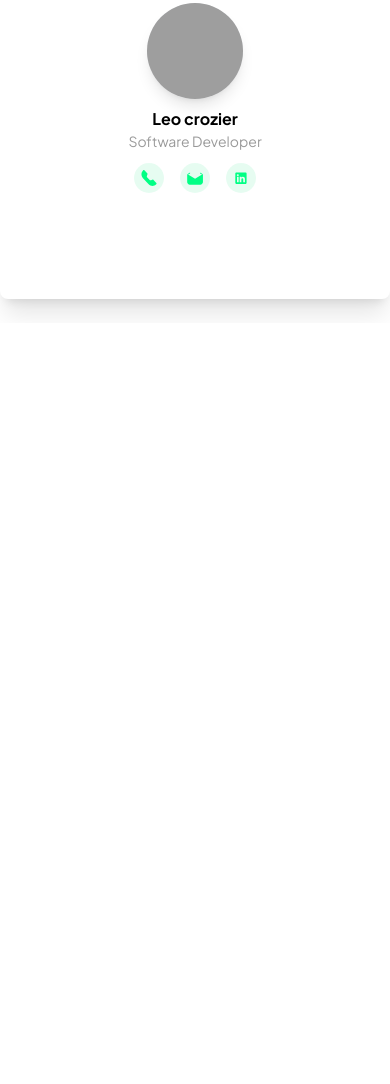
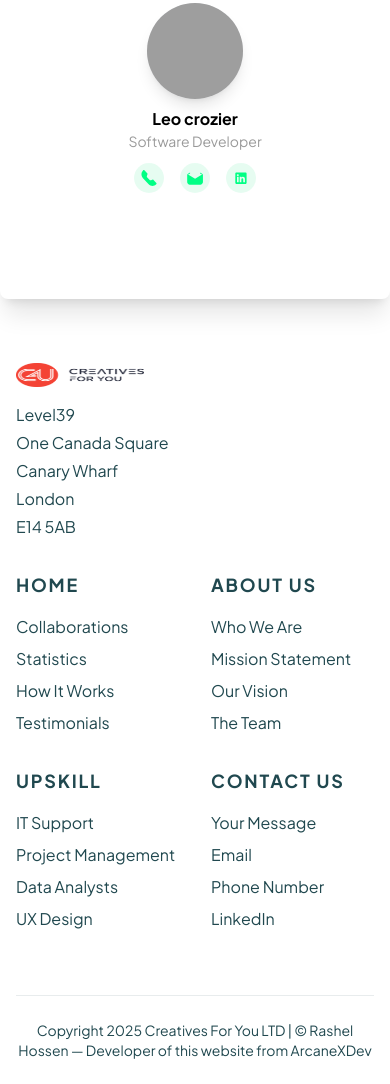
Before and after one commit to TOMJID/assignment-6, a website built with Vite: page index.html in a window 390 px wide. Shown: the part 6420-7504 px from the top of the page. Before the commit the page ends 6743 px from the top, so only its background shows below. Built offline with nearby package versions, Linux system fonts and the light colour scheme; grey boxes are pictures that could not be loaded; files whose address does not match are found by name.

Commit message:
footer complete

```diff
--- a/index.html
+++ b/index.html
@@ -27,7 +27,7 @@
           <div class="hidden md:flex md:items-center md:space-x-8">
             <a
               href="#"
-              class="hover:text-main group text-main relative rounded-md px-3 py-2 text-sm font-medium transition-colors md:text-lg"
+              class="hover:text-main group text-main relative rounded-md px-3 py-2 text-sm font-medium transition-colors md:text-base"
             >
               Home
               <span
@@ -37,7 +37,7 @@
             </a>
             <a
               href="#"
-              class="hover:text-main group text-main relative rounded-md px-3 py-2 text-sm font-medium transition-colors md:text-lg"
+              class="hover:text-main group text-main relative rounded-md px-3 py-2 text-sm font-medium transition-colors md:text-base"
             >
               About
               <span
@@ -47,7 +47,7 @@
             </a>
             <a
               href="#"
-              class="hover:text-main group text-main relative rounded-md px-3 py-2 text-sm font-medium transition-colors md:text-lg"
+              class="hover:text-main group text-main relative rounded-md px-3 py-2 text-sm font-medium transition-colors md:text-base"
             >
               Services
               <span
@@ -57,7 +57,7 @@
             </a>
             <a
               href="#"
-              class="hover:text-main group text-main relative rounded-md px-3 py-2 text-sm font-medium transition-colors md:text-lg"
+              class="hover:text-main group text-main relative rounded-md px-3 py-2 text-sm font-medium transition-colors md:text-base"
             >
               Portfolio
               <span
@@ -1234,6 +1234,108 @@
           </div>
         </div>
       </section>
+
+      <footer class="bg-white px-4 text-[#20484F] md:px-8">
+        <div
+          class="mx-auto grid max-w-screen-xl grid-cols-2 gap-8 pt-10 pb-16 md:grid-cols-4 lg:grid-cols-6"
+        >
+          <!-- Logo + Address -->
+          <div class="col-span-full lg:col-span-2">
+            <a
+              href="/"
+              class="mb-4 inline-flex items-center gap-2 text-xl font-bold md:text-2xl"
+            >
+              <img
+                src="/logo.png"
+                alt="Creatives for you"
+                class="h-6 w-32 md:h-10"
+              />
+            </a>
+            <nav class="flex flex-col gap-1 text-base">
+              <span class="transition hover:text-[#FF5634]">Level39</span>
+              <span class="transition hover:text-[#FF5634]"
+                >One Canada Square</span
+              >
+              <span class="transition hover:text-[#FF5634]">Canary Wharf</span>
+              <span class="transition hover:text-[#FF5634]">London</span>
+              <span class="transition hover:text-[#FF5634]">E14 5AB</span>
+            </nav>
+          </div>
+
+          <!-- Home -->
+          <div>
+            <h4 class="mb-4 text-lg font-bold tracking-widest uppercase">
+              Home
+            </h4>
+            <nav class="flex flex-col gap-2 text-base">
+              <a href="#" class="transition hover:text-[#FF5634]"
+                >Collaborations</a
+              >
+              <a href="#" class="transition hover:text-[#FF5634]">Statistics</a>
+              <a href="#" class="transition hover:text-[#FF5634]"
+                >How It Works</a
+              >
+              <a href="#" class="transition hover:text-[#FF5634]"
+                >Testimonials</a
+              >
+            </nav>
+          </div>
+
+          <!-- About Us -->
+          <div>
+            <h4 class="mb-4 text-lg font-bold tracking-widest uppercase">
+              About Us
+            </h4>
+            <nav class="flex flex-col gap-2 text-base">
+              <a href="#" class="transition hover:text-[#FF5634]">Who We Are</a>
+              <a href="#" class="transition hover:text-[#FF5634]"
+                >Mission Statement</a
+              >
+              <a href="#" class="transition hover:text-[#FF5634]">Our Vision</a>
+              <a href="#" class="transition hover:text-[#FF5634]">The Team</a>
+            </nav>
+          </div>
+
+          <!-- Upskill -->
+          <div>
+            <h4 class="mb-4 text-lg font-bold tracking-widest uppercase">
+              Upskill
+            </h4>
+            <nav class="flex flex-col gap-2 text-base">
+              <a href="#" class="transition hover:text-[#FF5634]">IT Support</a>
+              <a href="#" class="transition hover:text-[#FF5634]"
+                >Project Management</a
+              >
+              <a href="#" class="transition hover:text-[#FF5634]"
+                >Data Analysts</a
+              >
+              <a href="#" class="transition hover:text-[#FF5634]">UX Design</a>
+            </nav>
+          </div>
+
+          <!-- Contact Us -->
+          <div>
+            <h4 class="mb-4 text-lg font-bold tracking-widest uppercase">
+              Contact Us
+            </h4>
+            <nav class="flex flex-col gap-2 text-base">
+              <a href="#" class="transition hover:text-[#FF5634]"
+                >Your Message</a
+              >
+              <a href="#" class="transition hover:text-[#FF5634]">Email</a>
+              <a href="#" class="transition hover:text-[#FF5634]"
+                >Phone Number</a
+              >
+              <a href="#" class="transition hover:text-[#FF5634]">LinkedIn</a>
+            </nav>
+          </div>
+        </div>
+
+        <div class="border-t border-[#20484f1a] py-6 text-center text-sm">
+          Copyright 2025 Creatives For You LTD | © Rashel Hossen — Developer of
+          this website from ArcaneXDev
+        </div>
+      </footer>
     </main>
     <script type="module" src="/src/main.js"></script>
   </body>
```
